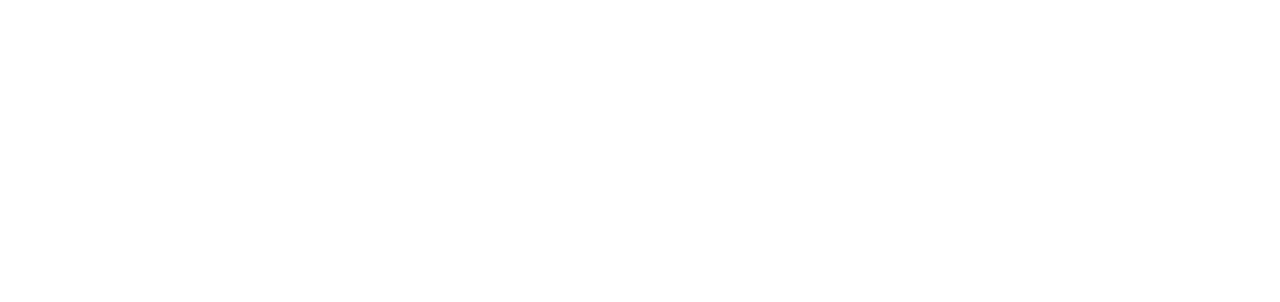
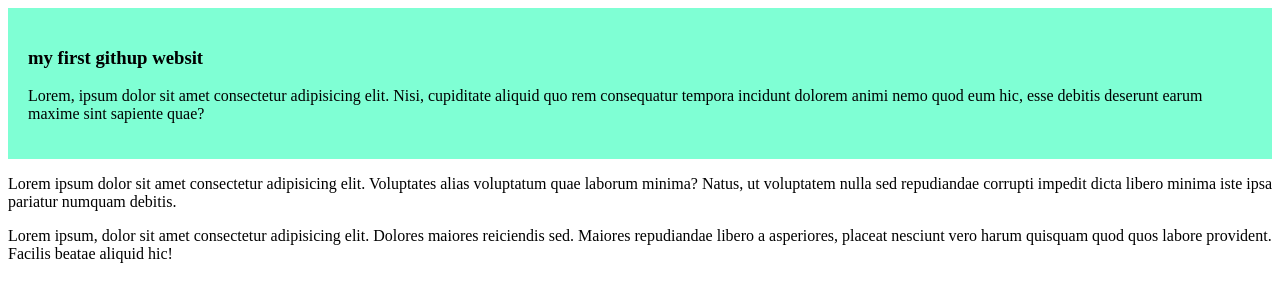
Before and after one commit to alshahria123/my-first-github-ripo, a plain HTML site: page index.html in a window 1280 px wide. Drawn offline with Linux system fonts and the light colour scheme.

Commit message:
added the first blog

```diff
--- a/index.html
+++ b/index.html
@@ -3,9 +3,16 @@
 <head>
     <meta charset="UTF-8">
     <meta name="viewport" content="width=device-width, initial-scale=1.0">
-    <title>My First Github ripo</title>
+    <title>my first github ripo</title>
+    <link rel="stylesheet" href="style/git.css">
 </head>
 <body>
+    <div>
+    <h3>my first githup websit</h3>
+    <p>Lorem, ipsum dolor sit amet consectetur adipisicing elit. Nisi, cupiditate aliquid quo rem consequatur tempora incidunt dolorem animi nemo quod eum hic, esse debitis deserunt earum maxime sint sapiente quae?</p>
+    </div>
+    <p>Lorem ipsum dolor sit amet consectetur adipisicing elit. Voluptates alias voluptatum quae laborum minima? Natus, ut voluptatem nulla sed repudiandae corrupti impedit dicta libero minima iste ipsa pariatur numquam debitis.</p>
+    <p>Lorem ipsum, dolor sit amet consectetur adipisicing elit. Dolores maiores reiciendis sed. Maiores repudiandae libero a asperiores, placeat nesciunt vero harum quisquam quod quos labore provident. Facilis beatae aliquid hic!</p>
 
 </body>
 </html>
--- /dev/null
+++ b/style/git.css
@@ -0,0 +1,4 @@
+div{
+    background-color: aquamarine;
+    padding: 20px;
+}
```
